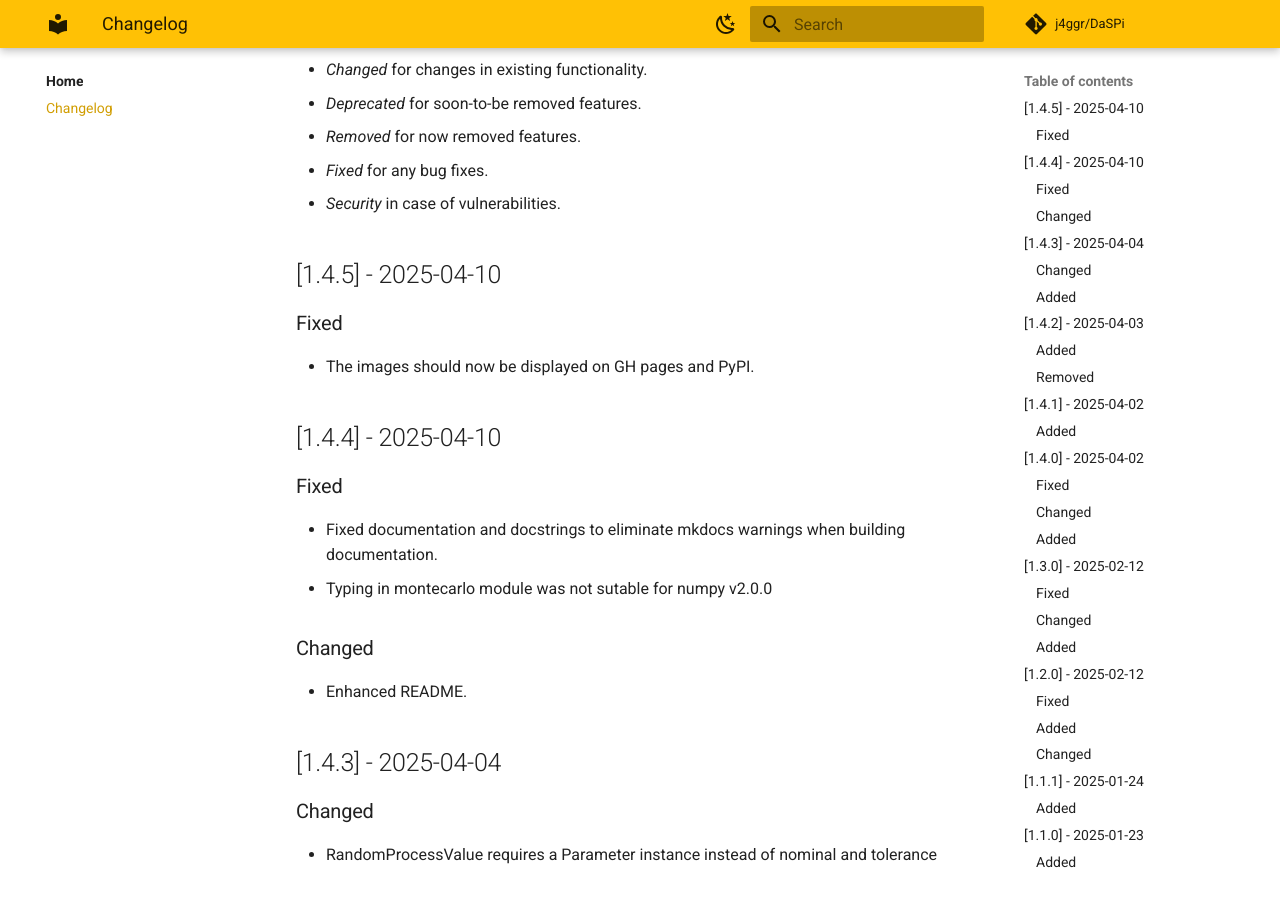
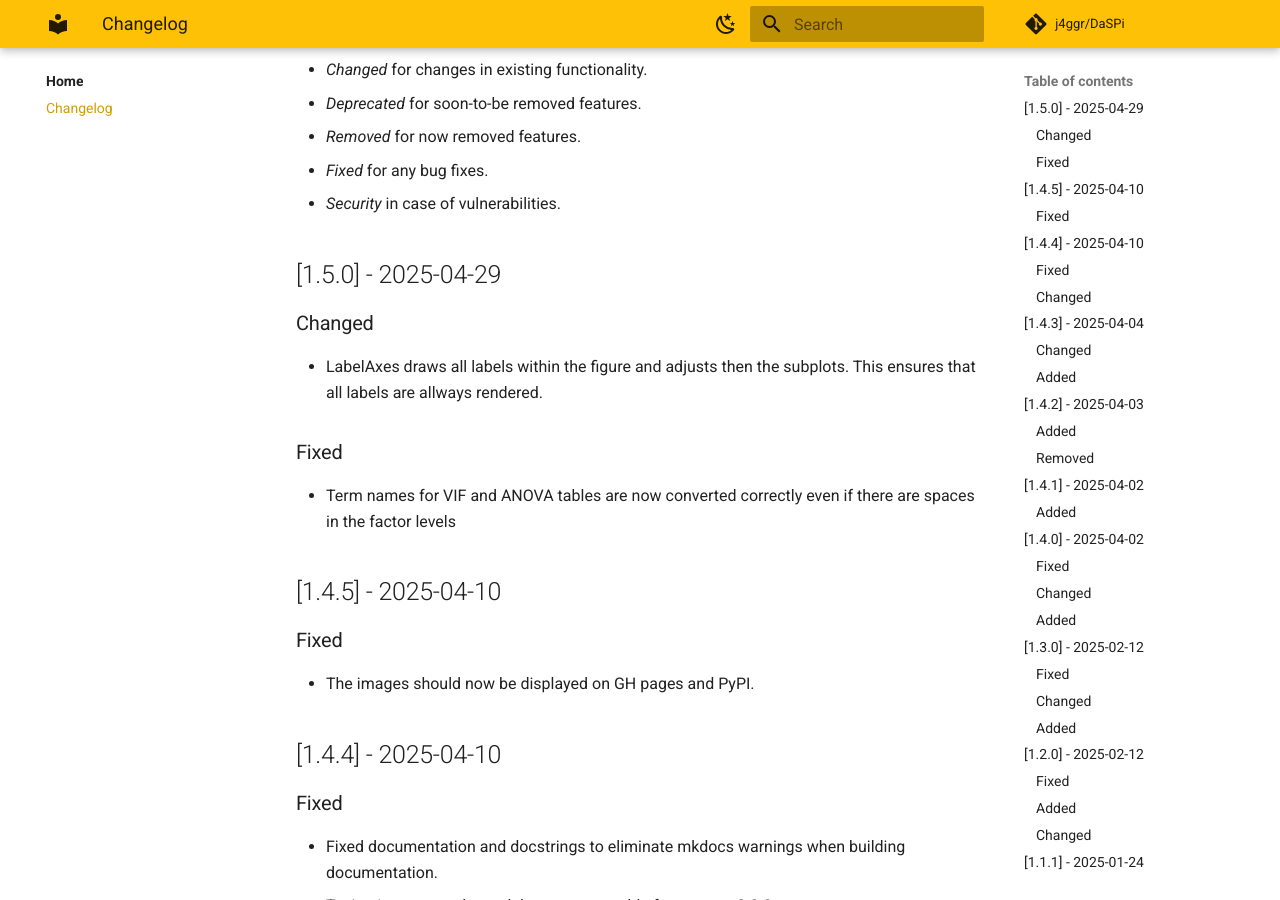
Before and after one commit to j4ggr/DaSPi, an MkDocs documentation site: the page built from docs/CHANGELOG.md, in a window 1280 px wide and 900 px high, scrolled down 329 px. Built offline with MkDocs 1.6.1 and Material for MkDocs 9.7.7, drawn with Linux system fonts in a browser that asks for light colours; comment, search, counter and statistics services are not loaded; old or Windows-style settings are respelled for this version of MkDocs.

Commit message:
Release v1.5.0

```diff
--- a/docs/CHANGELOG.md
+++ b/docs/CHANGELOG.md
@@ -13,6 +13,16 @@ __Types of changes__:
 - _Removed_ for now removed features.
 - _Fixed_ for any bug fixes.
 - _Security_ in case of vulnerabilities.
+
+## [1.5.0] - 2025-04-29
+
+### Changed
+
+- LabelAxes draws all labels within the figure and adjusts then the subplots. This ensures that all labels are allways rendered.
+
+### Fixed
+
+- Term names for VIF and ANOVA tables are now converted correctly even if there are spaces in the factor levels
 
 ## [1.4.5] - 2025-04-10
 
--- a/pyproject.toml
+++ b/pyproject.toml
@@ -1,6 +1,6 @@
 [project]
 name = "DaSPi"
-version = "1.4.5"
+version = "1.5.0"
 description = "Visualize and analyze your data with DaSPi. This package is designed for users who want to find relevant influencing factors in processes and validate improvements."
 authors = [
     {name = "Reto Jäggli", email = "reto@jaeggli.email"},
```
